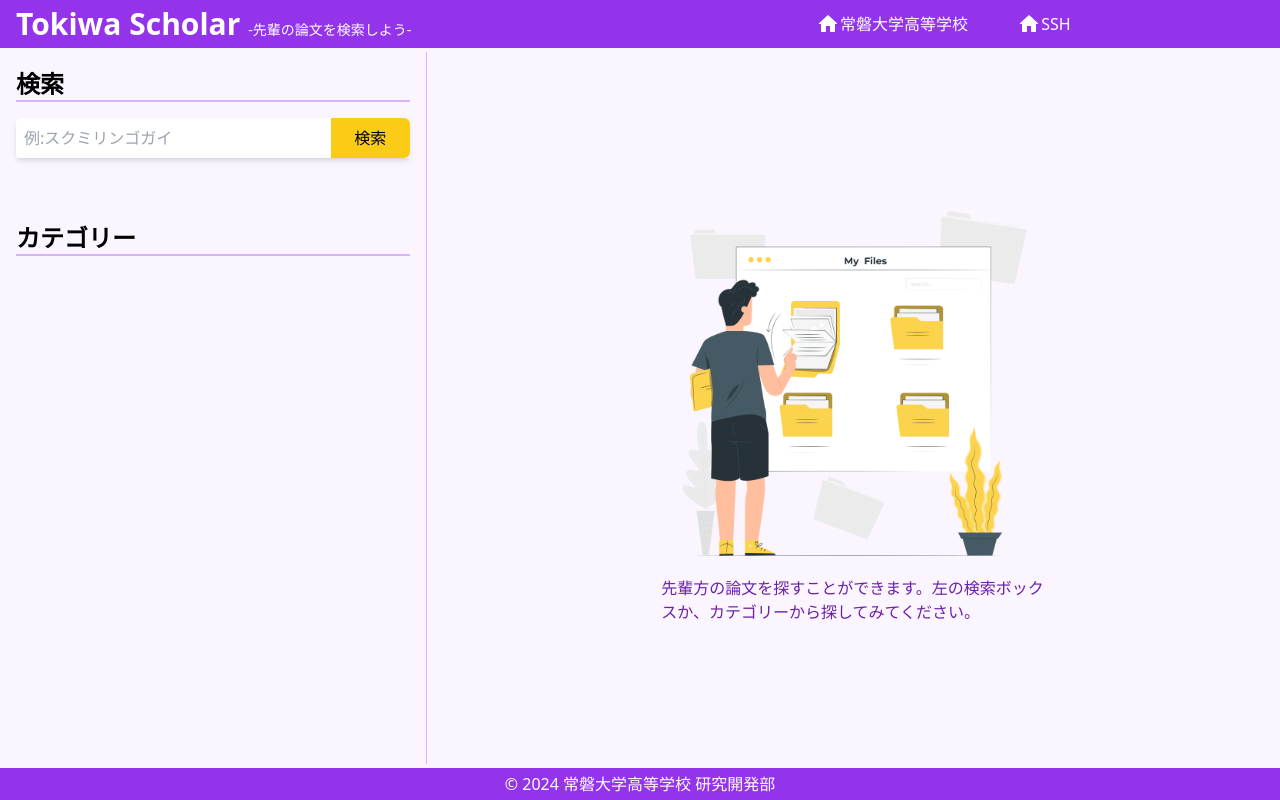
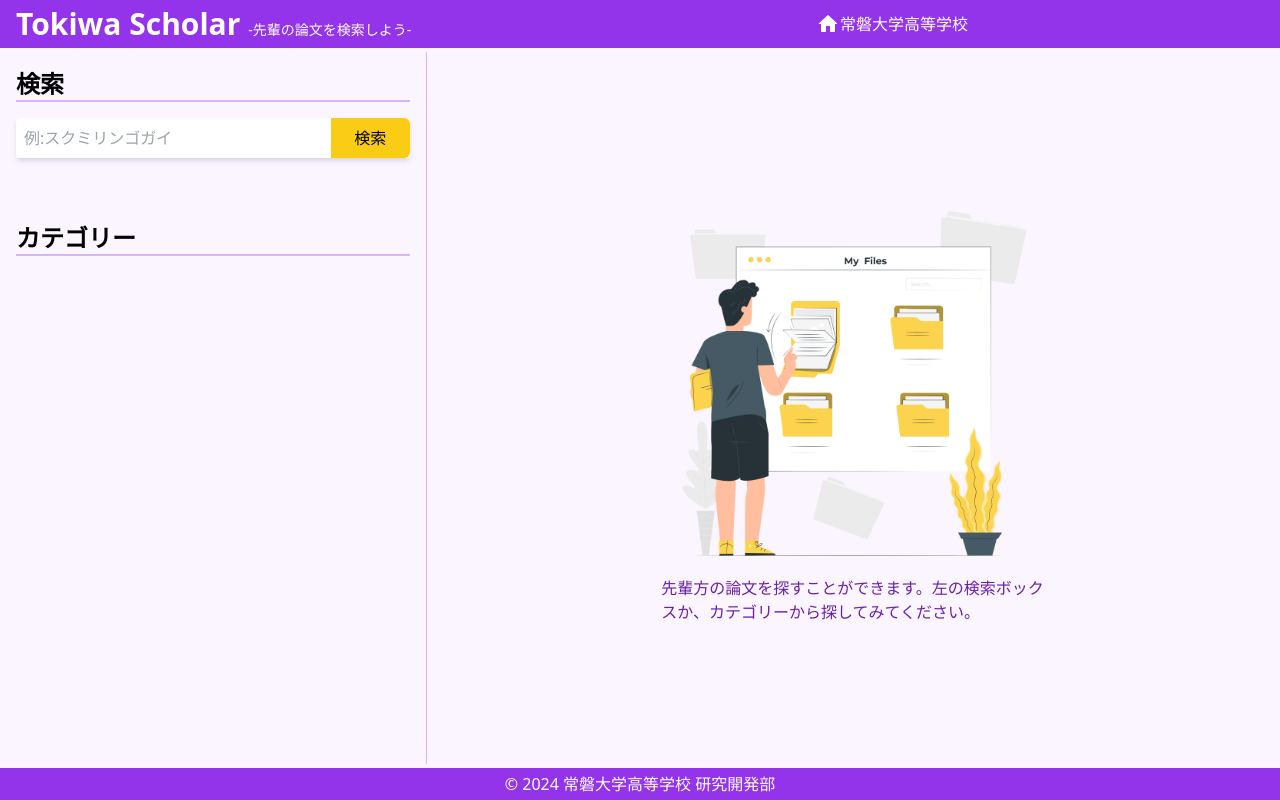
Before and after one commit to morozumi-yusaku/tokiwa, a plain HTML site: page index.html in a window 1280 px wide. Drawn offline with nearby package versions, Linux system fonts and the light colour scheme; no server answers.

Commit message:
Update index.html

```diff
--- a/index.html
+++ b/index.html
@@ -38,10 +38,6 @@
                 <a href="https://www.tokiwa.ac.jp/~tokikou/" class="hover:underline flex justify-center items-center" target="_blank" rel="noopener noreferrer">
                     <span><svg class="fill-current" xmlns="http://www.w3.org/2000/svg" height="24px" viewBox="0 0 24 24" width="24px" fill="none"><path d="M0 0h24v24H0V0z" fill="none"/><path d="M10 19v-5h4v5c0 .55.45 1 1 1h3c.55 0 1-.45 1-1v-7h1.7c.46 0 .68-.57.33-.87L12.67 3.6c-.38-.34-.96-.34-1.34 0l-8.36 7.53c-.34.3-.13.87.33.87H5v7c0 .55.45 1 1 1h3c.55 0 1-.45 1-1z"/></svg></span>
                     常磐大学高等学校
-                </a>
-                <a href="https://www.jst.go.jp/cpse/ssh/" class="hover:underline flex justify-center items-center" target="_blank" rel="noopener noreferrer">
-                    <span><svg class="fill-current" xmlns="http://www.w3.org/2000/svg" height="24px" viewBox="0 0 24 24" width="24px" fill="none"><path d="M0 0h24v24H0V0z" fill="none"/><path d="M10 19v-5h4v5c0 .55.45 1 1 1h3c.55 0 1-.45 1-1v-7h1.7c.46 0 .68-.57.33-.87L12.67 3.6c-.38-.34-.96-.34-1.34 0l-8.36 7.53c-.34.3-.13.87.33.87H5v7c0 .55.45 1 1 1h3c.55 0 1-.45 1-1z"/></svg></span>
-                    SSH
                 </a>
             </div>
         </header>
```
